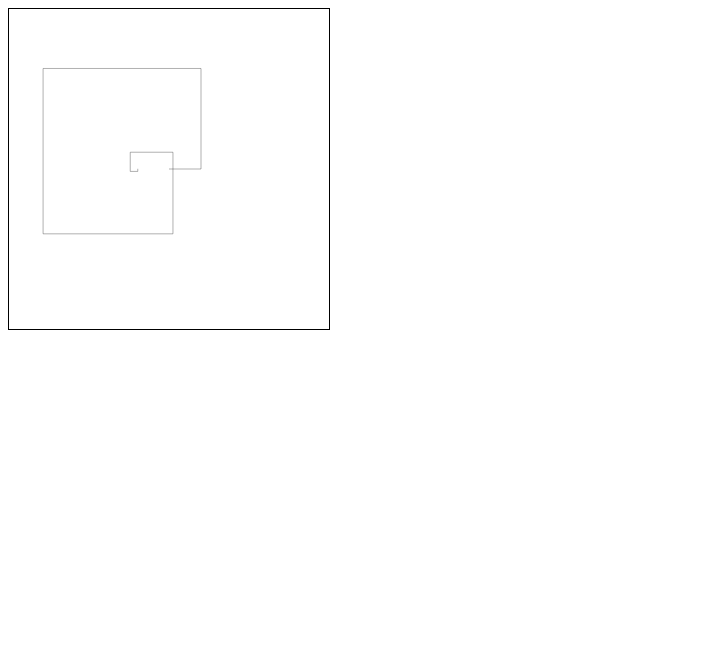
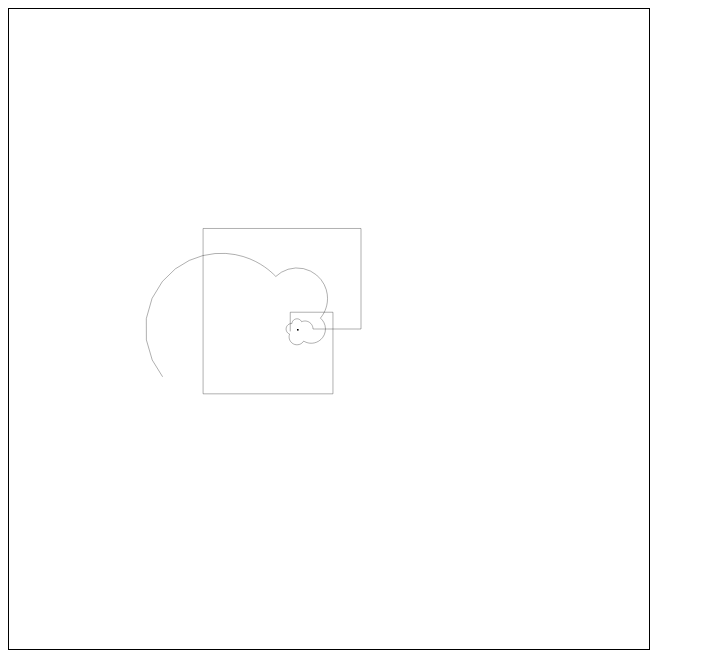
Before and after one commit to tomwhite/most-beautiful-formula, a plain HTML site: page eipi.html in a window 1280 px wide. Shown: the whole page, without its empty margins (0-705 px from the left). Drawn offline with Linux system fonts and the light colour scheme.

Commit message:
Inversion

```diff
--- a/eipi.html
+++ b/eipi.html
@@ -4,14 +4,20 @@
     <meta charset="utf-8"/>
     <title>The Most Beautiful Formula</title>
     <script type="text/javascript">
+      var sf = 32;
+      var steps = 8;
+
       function draw() {
         var canvas = document.getElementById('eipi');
         if (canvas.getContext) {
           var ctx = canvas.getContext('2d');
-          ctx.scale(32, 32);
-          ctx.translate(5, 5);
+          ctx.scale(sf, sf);
+          ctx.translate(640/(sf*2), 640/(sf*2));
+          ctx.lineWidth = 0.01;
+          ctx.fillRect(-1, 0, 0.05, 0.05);
           var path = getPointsAsPath();
-          ctx.lineWidth = 0.01;
+          ctx.stroke(path);
+          var path = getPointsAsPathInverted();
           ctx.stroke(path);
         }
       }
@@ -19,32 +25,49 @@
       function getPointsAsPath() {
         var path = new Path2D();
         path.moveTo(0, 0);
-        getPoints().forEach(function(p, index, array) {
+        var p = {x: 0, y: 0};
+        getDeltas().forEach(function(delta, index, array) {
+          p.x = p.x + delta.x;
+          p.y = p.y + delta.y;
           path.lineTo(p.x, p.y);
         });
         return path;
       }
 
-      function getPoints() {
-        var points = [];
+      function getPointsAsPathInverted() {
+        var path = new Path2D();
+        path.moveTo(0, 0);
+        var p = {x: 0, y: 0};
+        getDeltas().forEach(function(delta, index, array) {
+          var inc = 20;
+          for (var i = 0; i < inc; i++) {
+            p.x = p.x + delta.x/inc;
+            p.y = p.y + delta.y/inc;
+            p2 = itrx(polar2Cartesian(invert(cartesian2Polar(trx(p)))));
+            path.lineTo(p2.x, p2.y);
+          }
+        });
+        return path;
+      }
+
+      function getDeltas() {
+        var deltas = [];
         var horiz = true;
         var dist = 1;
-        var p = {x: dist, y: 0}; // remember last point
-        points.push({x: p.x, y: p.y});
-        for (var i = 1; i < 10; i++) {
+        deltas.push({x: dist, y: 0});
+        for (var i = 1; i < steps; i++) {
           horiz = !horiz;
           dist = dist * Math.PI / i;
           if (i % 2 == 1) {
             dist = -dist;
           }
           if (horiz) {
-            p.x = p.x + dist;
+            deltas.push({x: dist, y: 0});
           } else {
-            p.y = p.y + dist;
+            deltas.push({x: 0, y: dist});
           }
-          points.push({x: p.x, y: p.y});
         }
-        return points;
+        return deltas;
       }
       function cartesian2Polar(p) {
         return {r: Math.sqrt(p.x * p.x + p.y * p.y), theta: Math.atan2(p.y, p.x)};
@@ -52,12 +75,21 @@
       function polar2Cartesian(p) {
         return {x: p.r * Math.cos(p.theta), y: p.r * Math.sin(p.theta)};
       }
+      function invert(p) {
+        return {r: 1.0 / p.r, theta: p.theta};
+      }
+      function trx(p) {
+        return {x: p.x + 1, y: p.y};
+      }
+      function itrx(p) {
+        return {x: p.x - 1, y: p.y};
+      }
     </script>
     <style type="text/css">
       canvas { border: 1px solid black; }
     </style>
   </head>
   <body onload="draw();">
-    <canvas id="eipi" width="320" height="320"></canvas>
+    <canvas id="eipi" width="640" height="640"></canvas>
   </body>
 </html>
```
